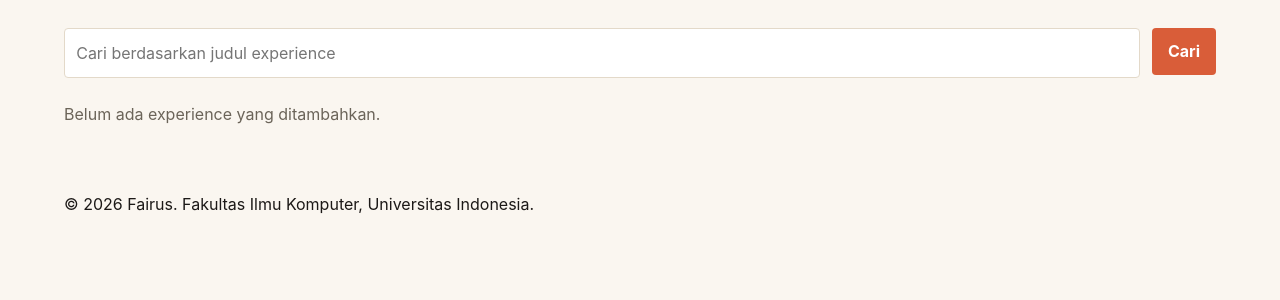
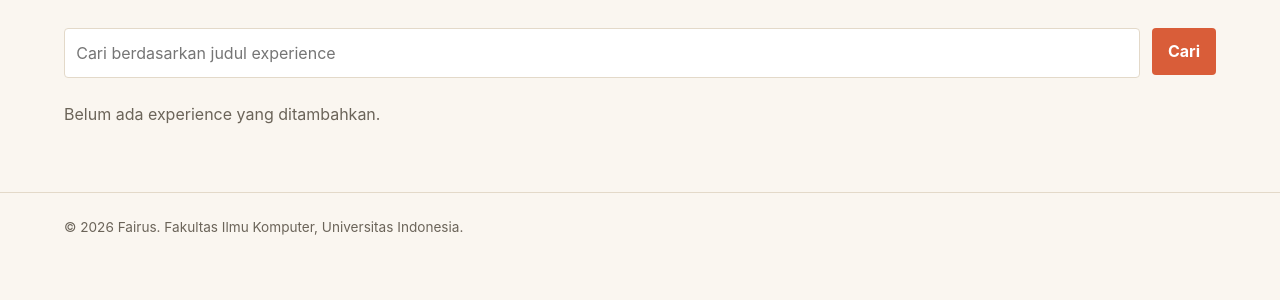
Before and after one commit to fairusarisandi/myportofolio, a Django app: page /experience/ in a window 1280 px wide. Shown: the part 213-513 px from the top of the page. Run offline with Django 5.2, Linux system fonts and the light colour scheme; data that the repository does not hold is empty.

Commit message:
fix(footer): fix typo in footer class name

```diff
--- a/templates/base.html
+++ b/templates/base.html
@@ -31,7 +31,7 @@
     </header>
     {% block content %} {% endblock content %}
 
-<footer clas="site-footer">
+<footer class="site-footer">
     <div class="container">
         <p>&copy; 2026 {{ name }}. Fakultas Ilmu Komputer, Universitas Indonesia.</p>
     </div>
```
